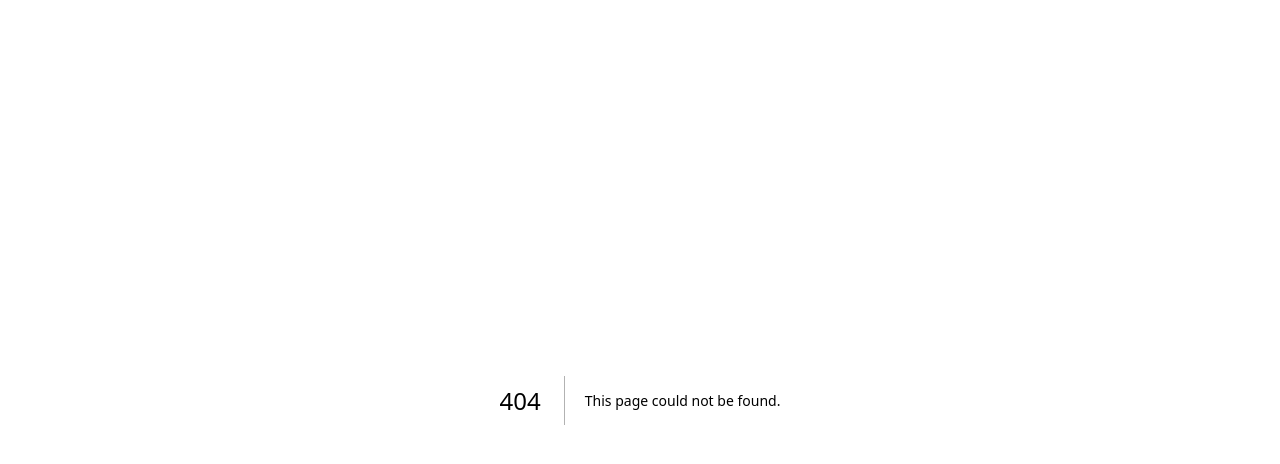
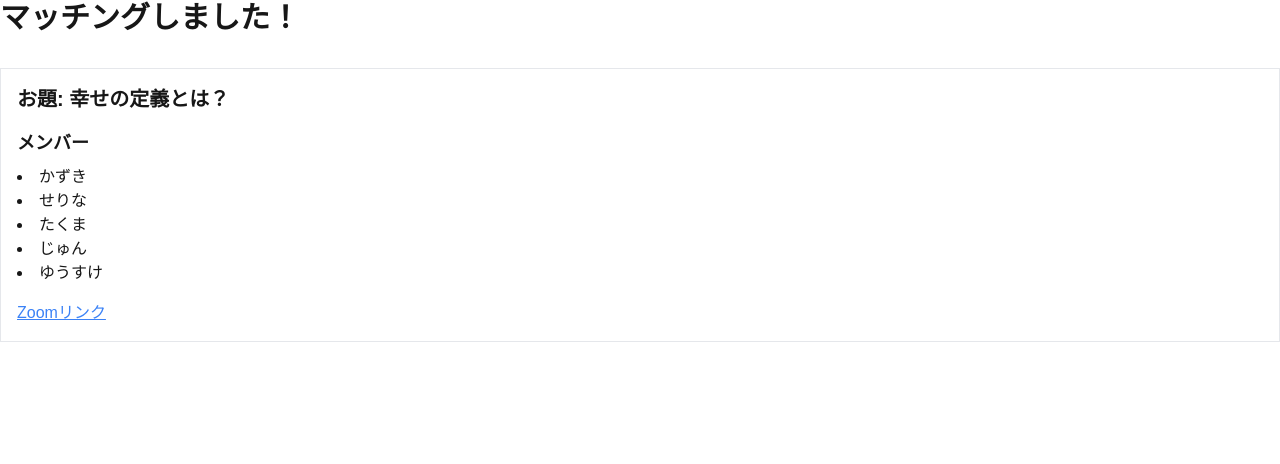
Before and after one commit to tkm427/docomo_frontend, a Next.js app: page /matching in a window 1280 px wide. Before the commit this address had no page. Shown: the top 464 px of the page. Built offline with nearby package versions, Linux system fonts and the light colour scheme.

Commit message:
マッチングページの追加

```diff
--- /dev/null
+++ b/src/app/matching/page.tsx
@@ -0,0 +1,57 @@
+'use client'
+import Loading from "../../components/Loading";
+import React from 'react';
+import { useEffect, useState } from 'react';
+
+type MatchingData = {
+    name: string[];
+    zoomLink: string;
+    thema: string;
+};
+
+const matchingData: MatchingData[] = [
+    {
+        name: ['かずき', 'せりな', 'たくま', 'じゅん', 'ゆうすけ'],
+        zoomLink: 'https://zoom.us/j/1234567890',
+        thema: '幸せの定義とは？',
+    },
+];
+
+
+export default function Page() {
+    const [isLoading, setIsLoading] = useState<boolean>(true);
+    useEffect(() => {
+        setTimeout(() => {
+            setIsLoading(false);
+        }, 3000);
+    }, []);
+    return (
+        <div>
+            {isLoading && <Loading />}
+            {!isLoading && (
+                <div>
+                    <h1 className="text-3xl font-bold">マッチングしました！</h1>
+                    <div className="mt-8">
+                        {matchingData.map((data, index) => (
+                            <div key={index} className="border p-4 mb-4">
+                                <h2 className="text-xl font-bold">お題: {data.thema}</h2>
+                                <div className="mt-4">
+                                    <h3 className="text-lg font-bold">メンバー</h3>
+                                    <ul className="list-disc list-inside mt-2">
+                                        {data.name.map((name, index) => (
+                                            <li key={index}>{name}</li>
+                                        ))}
+                                    </ul>
+                                </div>
+                                <div className="mt-4">
+                                    <a href={data.zoomLink} className="text-blue-500 underline">Zoomリンク</a>
+                                </div>
+                            </div>
+                        ))}
+                    </div>
+                </div>
+            )}
+        </div>
+
+    );
+}
--- /dev/null
+++ b/src/components/Loading.tsx
@@ -0,0 +1,11 @@
+import React from 'react';
+
+export default function Loading() {
+    return (
+      <div className="flex items-center justify-center h-screen">
+        <div className="animate-ping h-5 w-5 bg-blue-700 rounded-full"></div>
+        <div className="animate-ping h-5 w-5 bg-pink-700 rounded-full mx-10"></div>
+        <div className="animate-ping h-5 w-5 bg-blue-700 rounded-full"></div>
+      </div>
+    );
+}
```
Also changed, not shown: package.json (+7 -7 lines), 1 other file (tests, documents, lock files or other folders).
